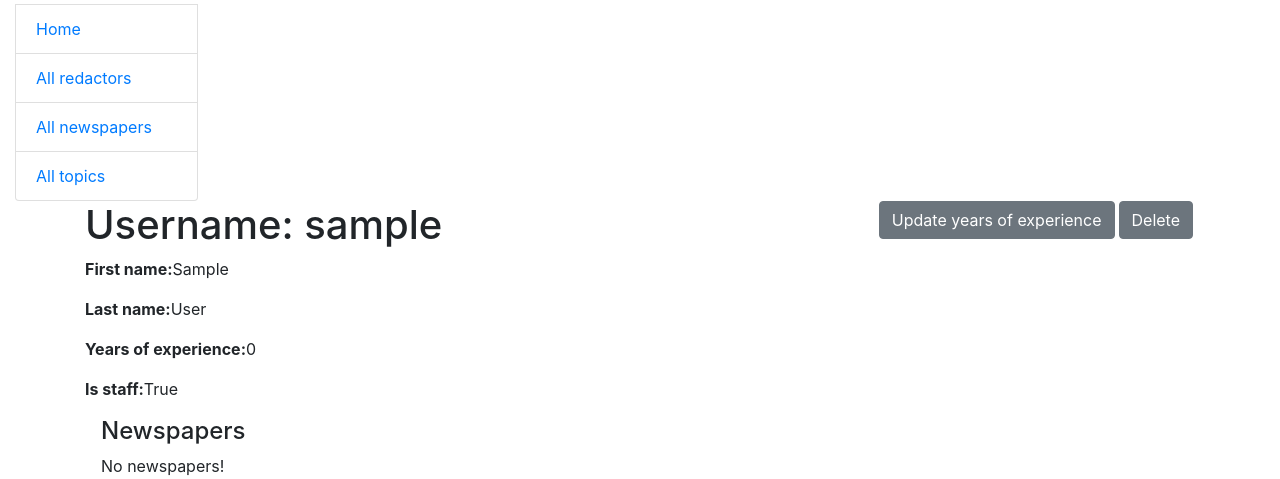
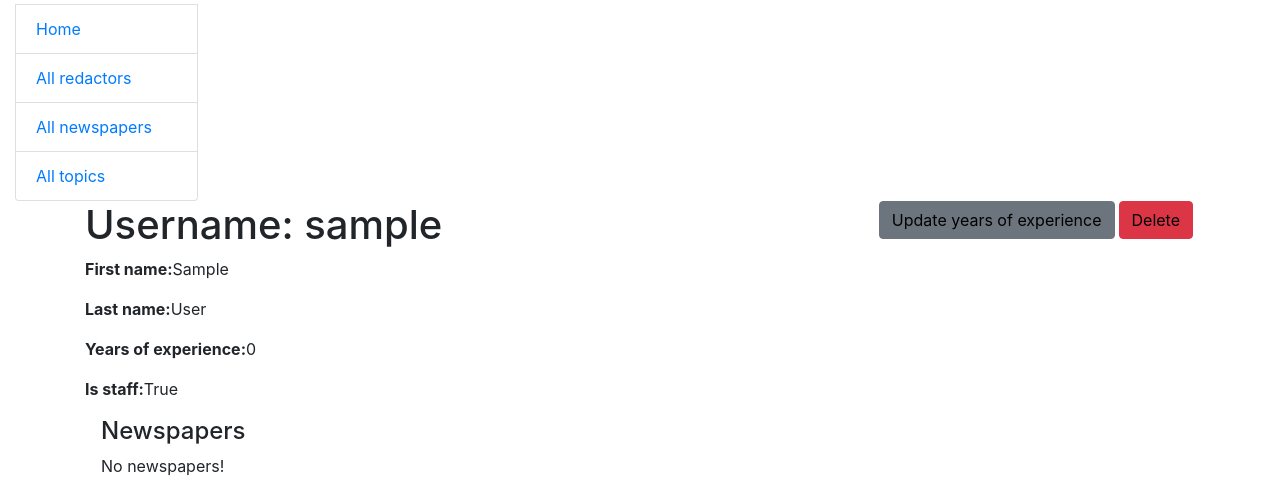
Before and after one commit to Koliesnichenko/universal-press-agency, a Django app: page /redactors/1/ in a window 1280 px wide. Shown: the part 154-633 px from the top of the page. Run offline with Django 5.2, Linux system fonts and the light colour scheme; the visitor is signed in with stand-in values (Sample User, id 1); data comes from the database, SQL or seed files in the repository; data that the repository does not hold is empty.

Commit message:
style: update button colors in redactor detail page

```diff
--- a/templates/agency/redactor_detail.html
+++ b/templates/agency/redactor_detail.html
@@ -3,10 +3,10 @@
 {% block content %}
   <h1>
   Username: {{ redactor.username }}
-    <a href="{% url 'agency:redactor-delete' pk=redactor.id %}" class="btn btn-secondary link-to-page">
+    <a href="{% url 'agency:redactor-delete' pk=redactor.id %}" class="btn btn-danger link-to-page" style="color: black">
       Delete
     </a>
-    <a href="{% url 'agency:redactor-update' pk=redactor.id %}" class="btn btn-secondary link-to-page">
+    <a href="{% url 'agency:redactor-update' pk=redactor.id %}" class="btn btn-secondary link-to-page" style="color: black">
       Update years of experience
     </a>
   </h1>
```
